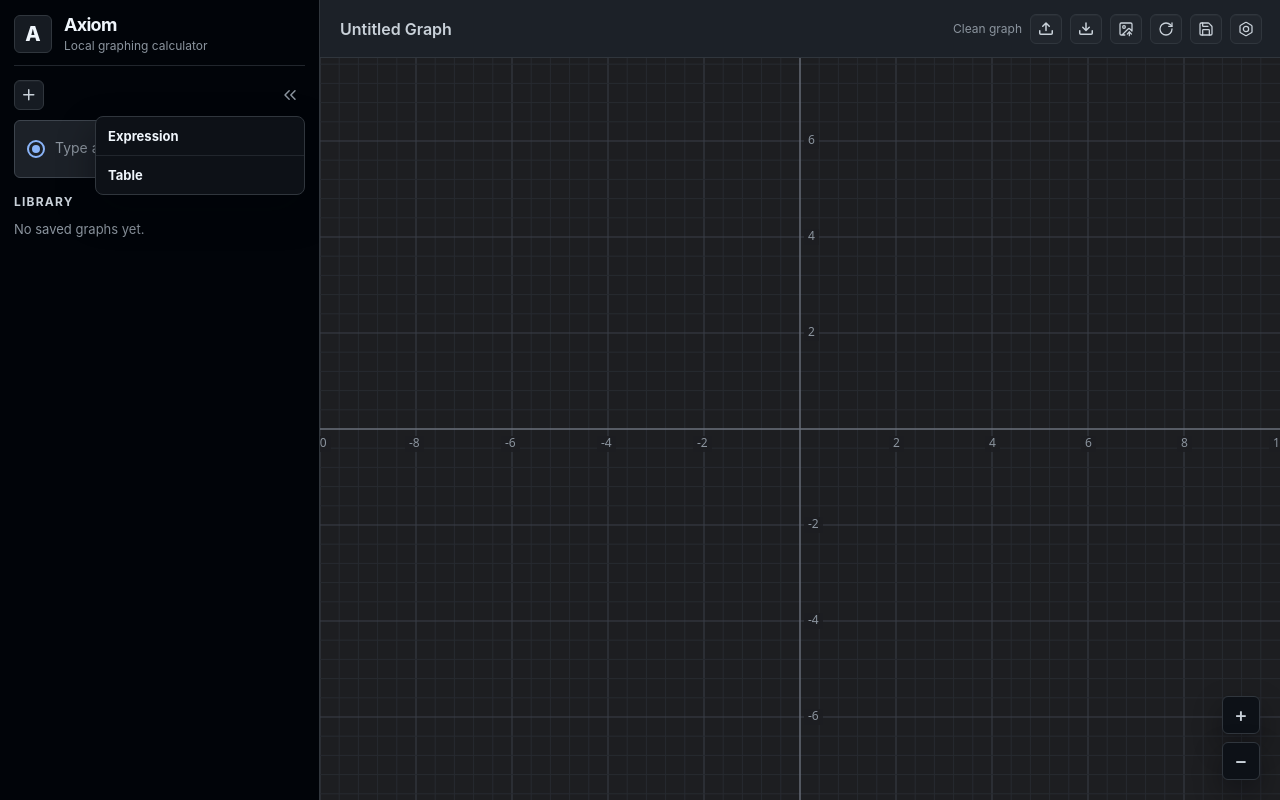
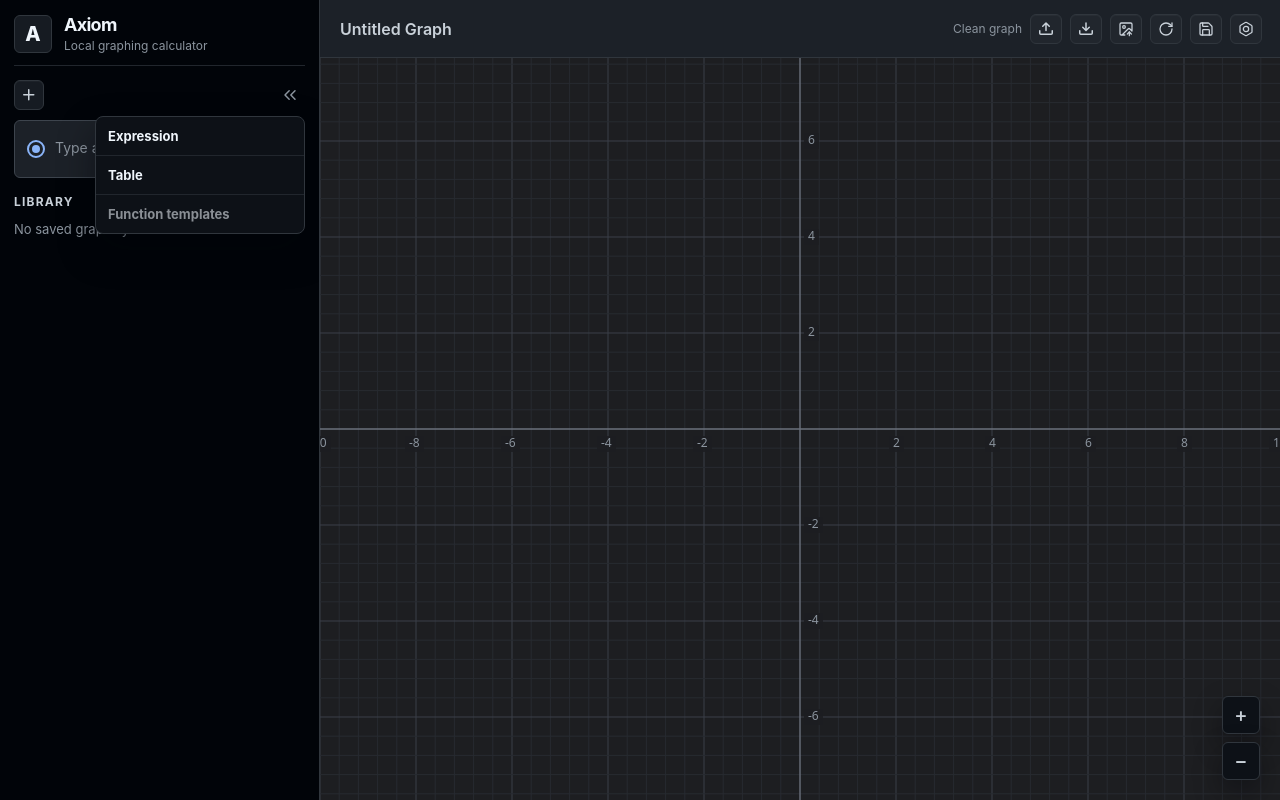
Before and after one commit to Voryalis/axiom, a React (Vite) app: page / in a window 1280 px wide. Both pictures are taken after a click on the button 29 px from the left and 95 px from the top of the page. Built offline with nearby package versions, Linux system fonts and the light colour scheme.

Commit message:
Add create menu template groundwork

```diff
--- a/src/App.css
+++ b/src/App.css
@@ -800,6 +800,15 @@ input {
 .create-menu button:hover {
   background: #161b22;
 }
+.create-menu button:disabled {
+  color: #8b949e;
+  cursor: not-allowed;
+  opacity: 0.55;
+}
+.create-menu button:disabled:hover {
+  background: transparent;
+}
+
 .create-menu span {
   color: #f0f6fc;
   font-size: 13px;
--- a/src/App.tsx
+++ b/src/App.tsx
@@ -1799,6 +1799,10 @@ function App() {
                 </button>
                 <button onClick={addTableExpression}>
                   <span>Table</span>
+                </button>
+                <button type="button" disabled aria-disabled="true">
+                  <span>Function templates</span>
+                  <small>Coming later (sin, cos, tan, √, abs, ...)</small>
                 </button>
               </div>
             ) : null}
```
